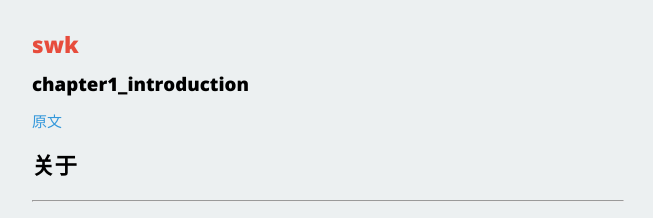
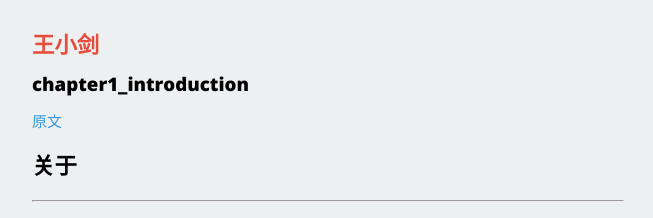
Before and after one commit to hiwjd/hiwjd.github.io, a Jekyll site: the page built from _posts/2014-04-27-chapter1_introduction.markdown, in a window 1280 px wide. Shown: the top 218 px of the page, without its empty margins (312-965 px from the left). Built offline with Jekyll 4.4.1, drawn with Linux system fonts in a browser that asks for light colours; Markdown is read by kramdown in place of the engine named in the settings.

Commit message:
Update _config.yml

```diff
--- a/_config.yml
+++ b/_config.yml
@@ -1,3 +1,10 @@
-name: swk
+name: "王小剑"
 markdown: redcarpet
-pygments: false
+highlighter: pygments
+permalink: :title
+exclude: [README.md, LICENSE, Makefile]
+
+# Information for the Atom feed
+gereksiz:
+   author: "王小剑"
+   email: "self@hiwjd.com"
```
